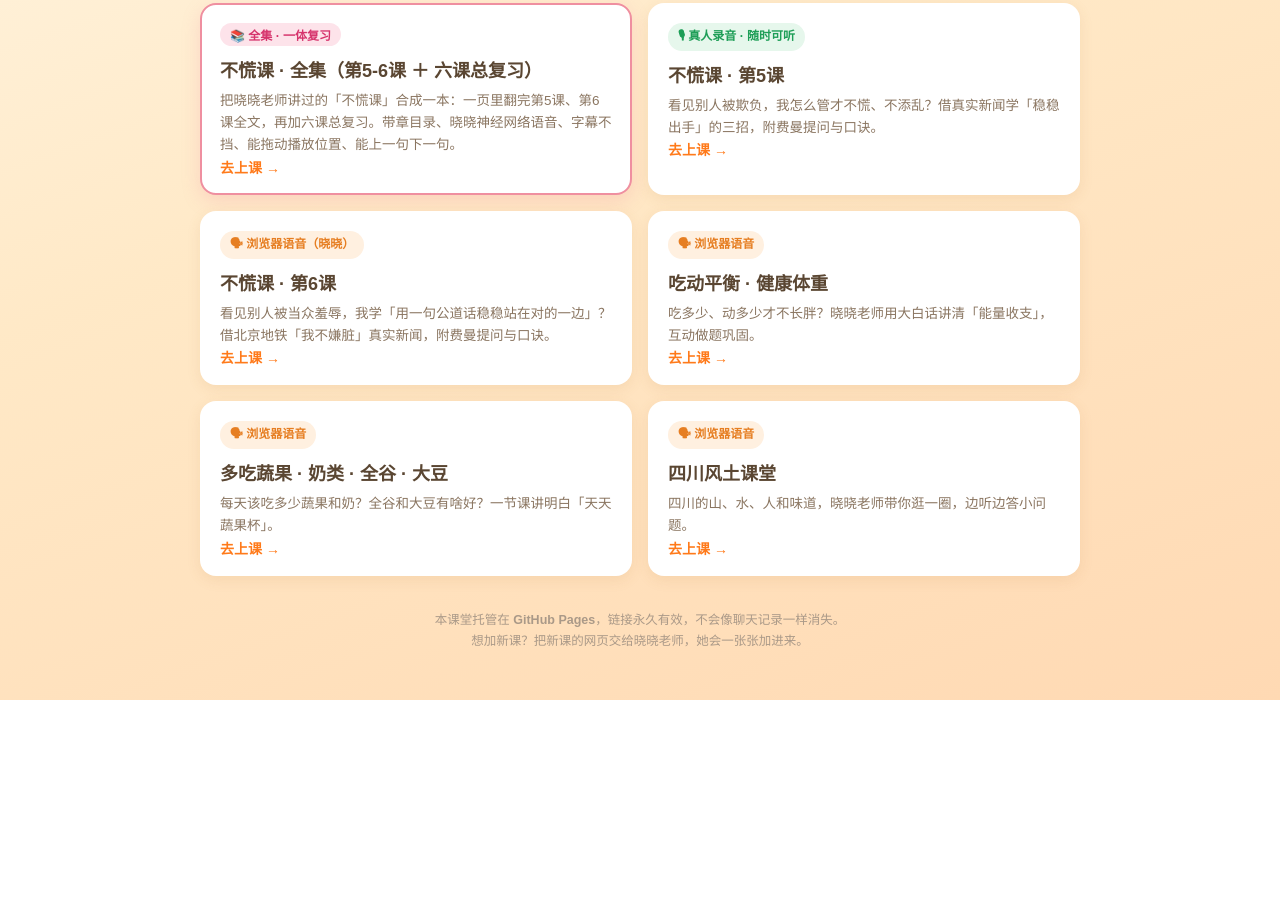
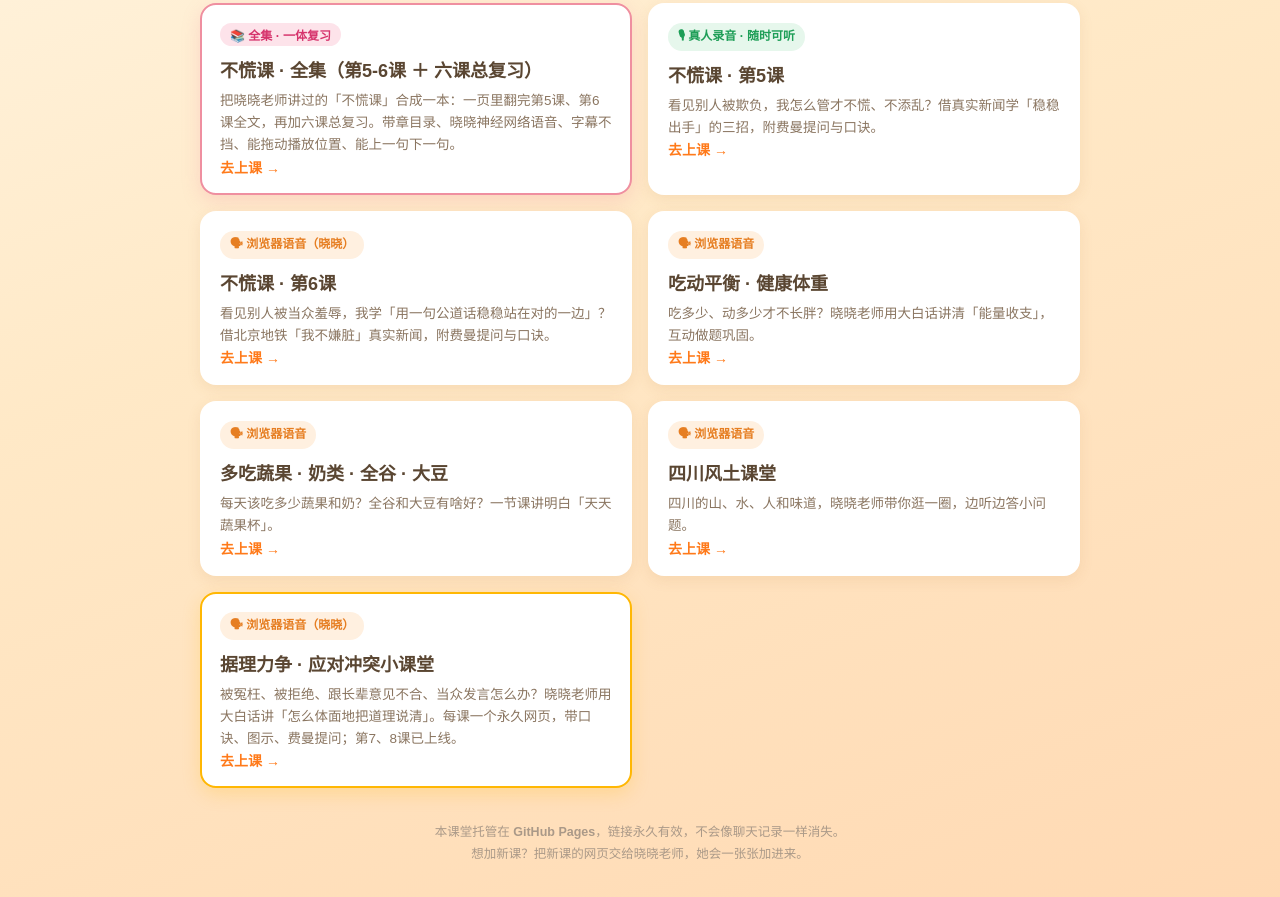
Before and after one commit to de333334/xiaoxiao-classroom, a plain HTML site: page index.html in a window 1280 px wide. Shown: the part 349-1246 px from the top of the page. Before the commit the page ends 1049 px from the top, so only its background shows below. Drawn offline with Linux system fonts and the light colour scheme.

Commit message:
根 hub 新增「据理力争」卡片，链接 julilizheng/

```diff
--- a/index.html
+++ b/index.html
@@ -98,6 +98,12 @@
       <p>四川的山、水、人和味道，晓晓老师带你逛一圈，边听边答小问题。</p>
       <span class="go">去上课</span>
     </a>
+    <a class="card" href="julilizheng/" style="border-color:#ffb703; box-shadow:0 6px 18px rgba(255,183,3,.22);">
+      <span class="badge">🗣 浏览器语音（晓晓）</span>
+      <h2>据理力争 · 应对冲突小课堂</h2>
+      <p>被冤枉、被拒绝、跟长辈意见不合、当众发言怎么办？晓晓老师用大白话讲「怎么体面地把道理说清」。每课一个永久网页，带口诀、图示、费曼提问；第7、8课已上线。</p>
+      <span class="go">去上课</span>
+    </a>
   </div>
 
   <footer>
```
